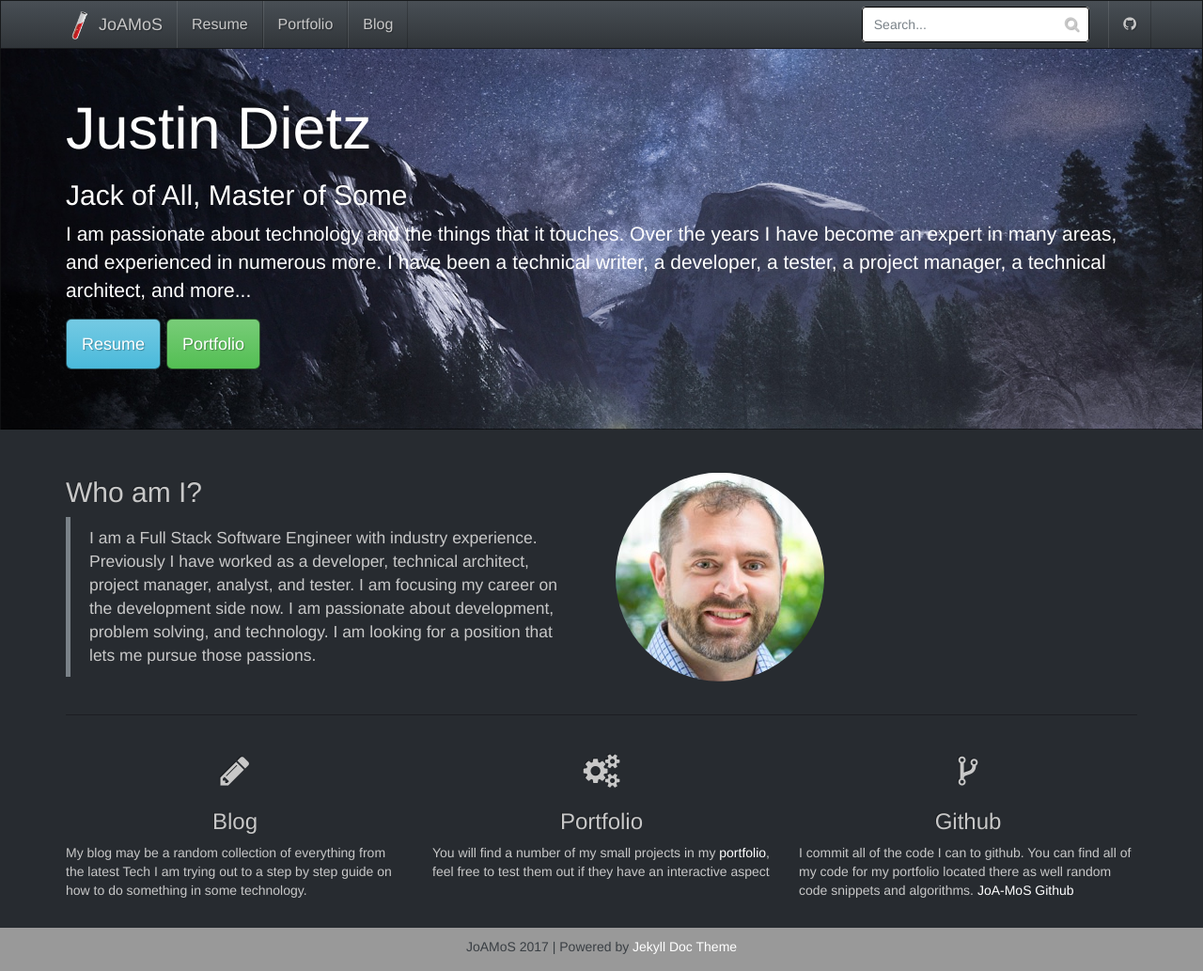
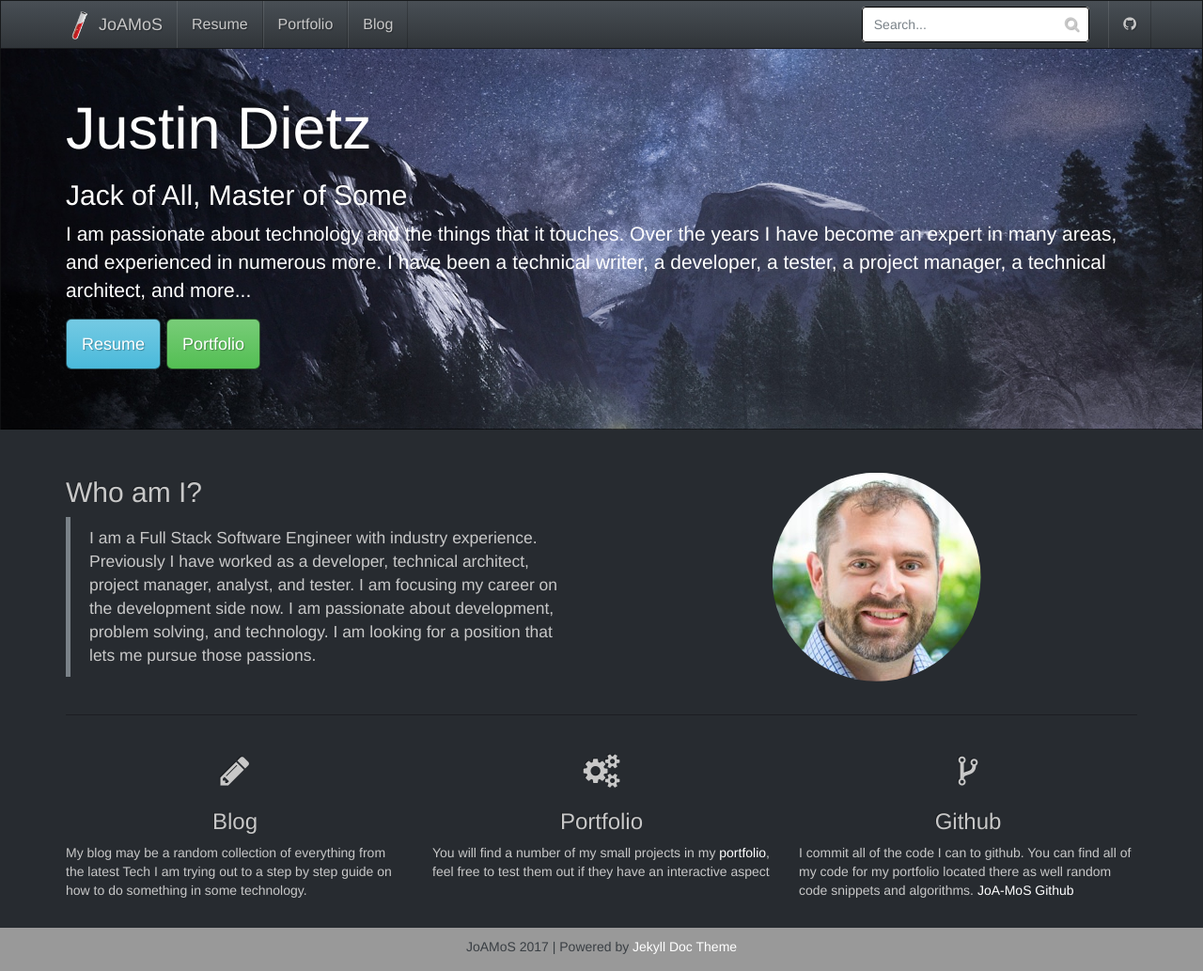
Before and after one commit to JoA-MoS/JoA-MoS.github.io, a Jekyll site: the page built from index.html, in a window 1280 px wide and 1033 px high. Shown: the whole window at 94% size. Built offline with Jekyll 4.4.1, drawn with Linux system fonts in a browser that asks for light colours; nearby versions of some CDN libraries.

Commit message:
fixed some settings and centered the image

```diff
--- a/_config.yml
+++ b/_config.yml
@@ -5,7 +5,7 @@ description: >
   Jack of All Master of Some
 
 baseurl: "/" # the subpath of your site, e.g. /blog/
-url: https://joa-mos.github.io # the base hostname & protocol for your site
+url: http://justindietz.com # the base hostname & protocol for your site
 git_address: https://github.com/JoA-MoS/joa-mos.github.io
 git_edit_address: https://github.com/JoA-MoS/joa-mos.github.io/blob/gh-pages
 
--- a/_includes/head.html
+++ b/_includes/head.html
@@ -12,7 +12,7 @@
     <meta charset="utf-8">
     <meta http-equiv="X-UA-Compatible" content="IE=edge">
     <meta name="viewport" content="width=device-width, initial-scale=1">
-    <meta property="og:image" content="http://justindietz.com/img/Preview.png" />
+
 
     <title>{% if page.title %}{{ page.title }}{% else %}{{ site.title }}{% endif %}</title>
     <meta name="description" content="{% if page.excerpt %}{{ page.excerpt | strip_html | strip_newlines | truncate: 160 }}{% else %}{{ site.description }}{% endif %}">
@@ -23,6 +23,7 @@
 
     <link rel="shortcut icon" href="{{ "/favicon.ico?1" | prepend: site.baseurl }}">
     {% seo %}
+    <meta property="og:image" content="http://justindietz.com/img/Preview.png" />
 
     <link rel="canonical" href="{{ page.url | replace:'index.html','' | prepend: site.baseurl | prepend: site.url }}">
     <link rel="alternate" type="application/rss+xml" title="{{ site.title }}" href="{{ "/feed.xml" | prepend: site.baseurl | prepend: site.url }}" />
--- a/index.html
+++ b/index.html
@@ -23,7 +23,7 @@ layout: default
             </blockquote>
         </div>
         <div class="col-md-6 text-center">
-            <img src="img/JustinDietz_square.jpg" alt="Justin Dietz" class="img-responsive clip-circle">
+            <img src="img/JustinDietz_square.jpg" alt="Justin Dietz" class="img-responsive clip-circle center-block">
         </div>
     </div>
 
```
